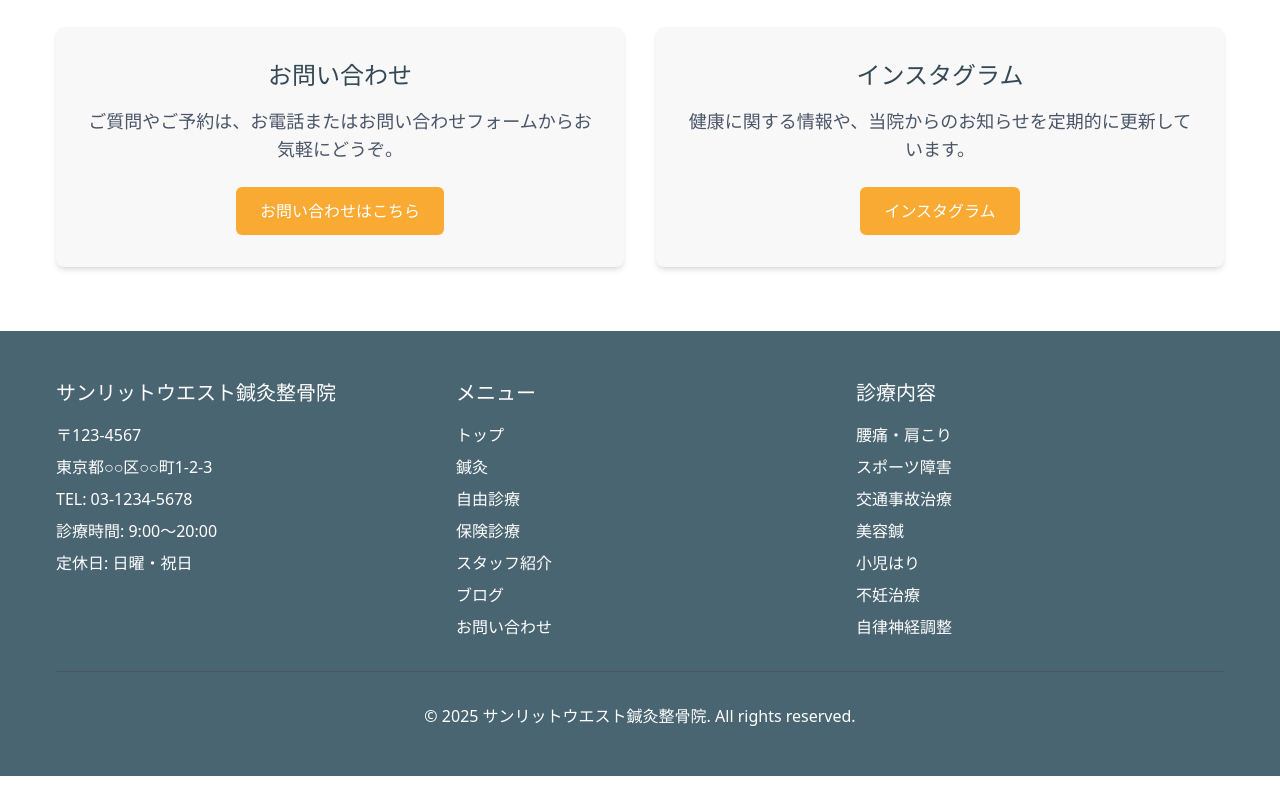
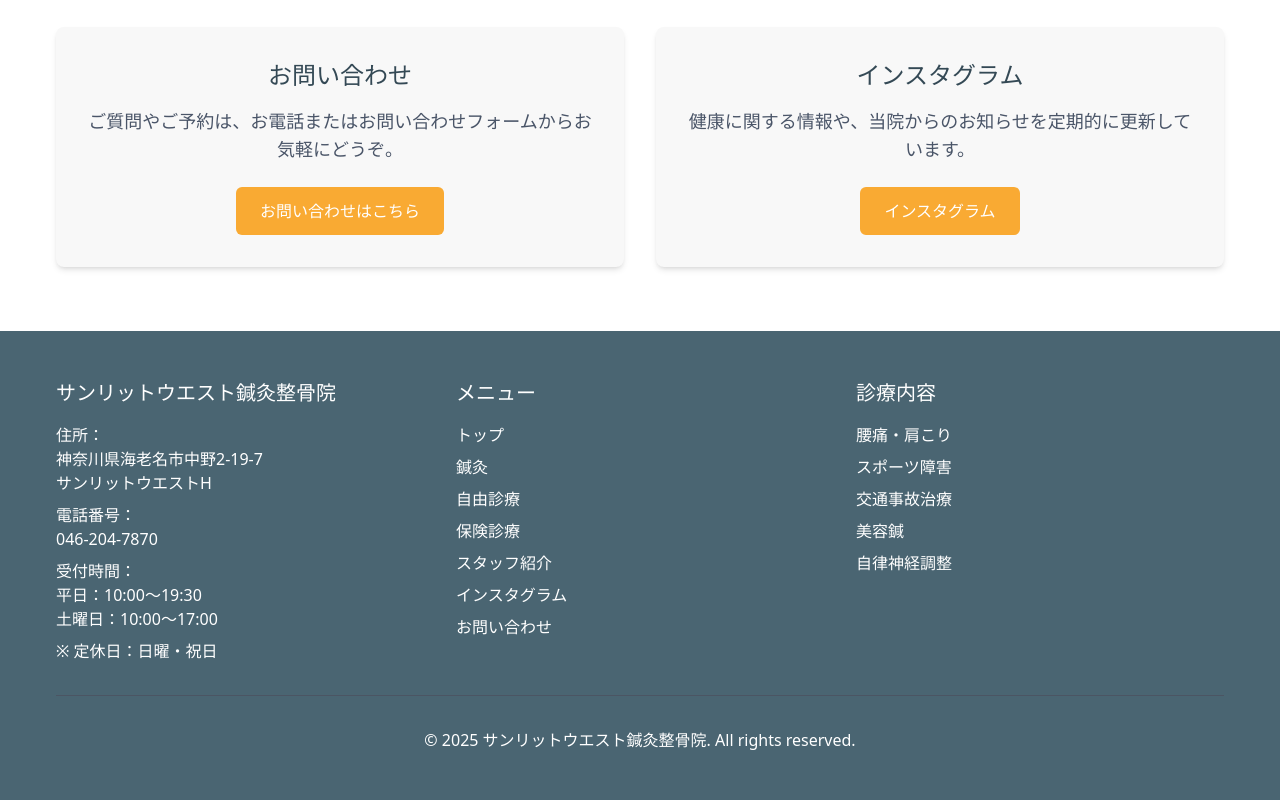
Before and after one commit to ideal-tomy/sunlit_next, a Next.js app: page / in a window 1280 px wide. Shown: the part 3925-4725 px from the top of the page. Before the commit the page ends 4701 px from the top, so only its background shows below. Built offline with nearby package versions, Linux system fonts and the light colour scheme.

Commit message:
フッター修正

```diff
--- a/components/Footer.tsx
+++ b/components/Footer.tsx
@@ -9,52 +9,34 @@ const Footer = () => {
           {/* クリニック情報 */}
           <div>
             <h3 className="text-xl font-bold mb-4">サンリットウエスト鍼灸整骨院</h3>
-            <p className="mb-2">〒123-4567</p>
-            <p className="mb-2">東京都○○区○○町1-2-3</p>
-            <p className="mb-2">TEL: 03-1234-5678</p>
-            <p className="mb-2">診療時間: 9:00〜20:00</p>
-            <p>定休日: 日曜・祝日</p>
+            <p className="mb-2">
+              <strong>住所：</strong><br />
+              神奈川県海老名市中野2-19-7<br />
+              サンリットウエストH
+            </p>
+            <p className="mb-2">
+              <strong>電話番号：</strong><br />
+              <a href="tel:046-204-7870" className="text-white hover:text-primary">046-204-7870</a>
+            </p>
+            <p className="mb-2">
+              <strong>受付時間：</strong><br />
+              平日：10:00〜19:30<br />
+              土曜日：10:00〜17:00
+            </p>
+            <p>※ 定休日：日曜・祝日</p>
           </div>
 
           {/* ナビゲーション */}
           <div>
             <h3 className="text-xl font-bold mb-4">メニュー</h3>
             <ul className="space-y-2">
-              <li>
-                <Link href="/" className="text-white hover:text-primary transition-colors duration-300" onClick={() => window.scrollTo(0, 0)}>
-                  トップ
-                </Link>
-              </li>
-              <li>
-                <Link href="/acupuncture" className="text-white hover:text-primary transition-colors duration-300" onClick={() => window.scrollTo(0, 0)}>
-                  鍼灸
-                </Link>
-              </li>
-              <li>
-                <Link href="/private-treatment" className="text-white hover:text-primary transition-colors duration-300" onClick={() => window.scrollTo(0, 0)}>
-                  自由診療
-                </Link>
-              </li>
-              <li>
-                <Link href="/insurance" className="text-white hover:text-primary transition-colors duration-300" onClick={() => window.scrollTo(0, 0)}>
-                  保険診療
-                </Link>
-              </li>
-              <li>
-                <Link href="/staff" className="text-white hover:text-primary transition-colors duration-300" onClick={() => window.scrollTo(0, 0)}>
-                  スタッフ紹介
-                </Link>
-              </li>
-              <li>
-                <Link href="/blog" className="text-white hover:text-primary transition-colors duration-300" onClick={() => window.scrollTo(0, 0)}>
-                  ブログ
-                </Link>
-              </li>
-              <li>
-                <Link href="/contact" className="text-white hover:text-primary transition-colors duration-300" onClick={() => window.scrollTo(0, 0)}>
-                  お問い合わせ
-                </Link>
-              </li>
+              <li><Link href="/" className="text-white hover:text-primary transition-colors duration-300">トップ</Link></li>
+              <li><Link href="/acupuncture" className="text-white hover:text-primary transition-colors duration-300">鍼灸</Link></li>
+              <li><Link href="/private-treatment" className="text-white hover:text-primary transition-colors duration-300">自由診療</Link></li>
+              <li><Link href="/insurance" className="text-white hover:text-primary transition-colors duration-300">保険診療</Link></li>
+              <li><Link href="/staff" className="text-white hover:text-primary transition-colors duration-300">スタッフ紹介</Link></li>
+              <li><Link href="/instagram" className="text-white hover:text-primary transition-colors duration-300">インスタグラム</Link></li>
+              <li><Link href="/contact" className="text-white hover:text-primary transition-colors duration-300">お問い合わせ</Link></li>
             </ul>
           </div>
 
@@ -66,8 +48,6 @@ const Footer = () => {
               <li>スポーツ障害</li>
               <li>交通事故治療</li>
               <li>美容鍼</li>
-              <li>小児はり</li>
-              <li>不妊治療</li>
               <li>自律神経調整</li>
             </ul>
           </div>
```
